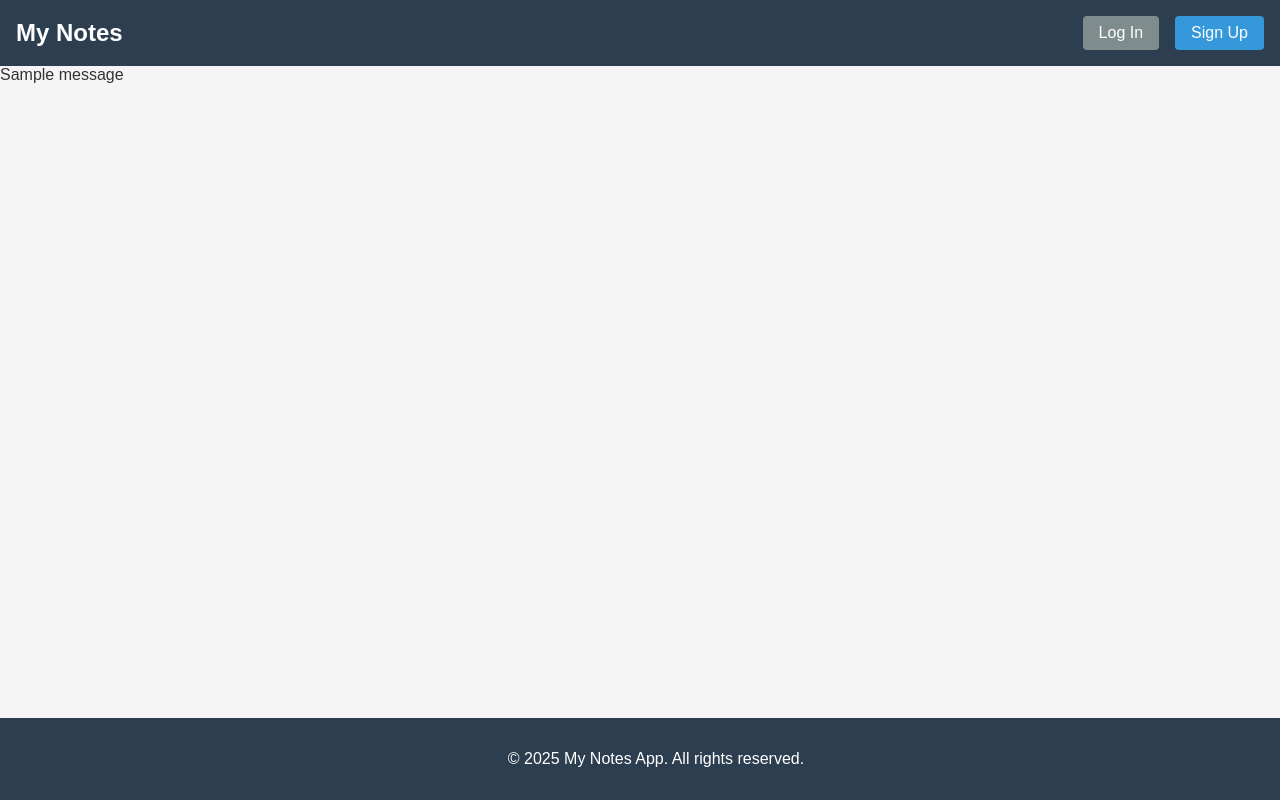
After one commit to Kzu0-afk/blockchain-notepad, a Django app: template notes/templates/notes/base.html in a window 1280 px wide. The commit adds this page. Run offline with Django 5.2, Linux system fonts and the light colour scheme; the template is opened without the code that fills it, so the values that code supplies are empty; one stand-in notice (Sample message) is shown; some libraries are stand-ins or nearby versions.

```diff
--- /dev/null
+++ b/notes/static/css/styles.css
@@ -0,0 +1,146 @@
+
+body {
+    font-family: Arial, sans-serif;
+    margin: 0;
+    padding: 0;
+    background-color: #f5f5f5;
+    color: #333;
+}
+
+
+.navbar {
+    background-color: #2c3e50;
+    padding: 1rem;
+    display: flex;
+    justify-content: space-between;
+    align-items: center;
+    color: white;
+}
+
+.navbar-brand {
+    font-size: 1.5rem;
+    font-weight: bold;
+}
+
+.navbar-menu {
+    display: flex;
+    align-items: center;
+    gap: 1rem;
+}
+
+.navbar-menu span {
+    margin-right: 1rem;
+}
+
+
+.container {
+    max-width: 1200px;
+    margin: 2rem auto;
+    padding: 0 1rem;
+}
+
+
+.form-container {
+    max-width: 500px;
+    margin: 2rem auto;
+    padding: 2rem;
+    background-color: white;
+    border-radius: 8px;
+    box-shadow: 0 2px 4px rgba(0,0,0,0.1);
+}
+
+.form-container h1 {
+    text-align: center;
+    margin-bottom: 1.5rem;
+}
+
+.form-group {
+    margin-bottom: 1rem;
+}
+
+.form-group label {
+    display: block;
+    margin-bottom: 0.5rem;
+    font-weight: bold;
+}
+
+.form-group input,
+.form-group textarea {
+    width: 100%;
+    padding: 0.5rem;
+    border: 1px solid #ddd;
+    border-radius: 4px;
+    font-size: 1rem;
+}
+
+.form-group textarea {
+    resize: vertical;
+    min-height: 100px;
+}
+
+.btn {
+    padding: 0.5rem 1rem;
+    border: none;
+    border-radius: 4px;
+    cursor: pointer;
+    text-decoration: none;
+    display: inline-block;
+    font-size: 1rem;
+}
+
+.btn-primary {
+    background-color: #3498db;
+    color: white;
+}
+
+.btn-primary:hover {
+    background-color: #2980b9;
+}
+
+.btn-secondary {
+    background-color: #7f8c8d;
+    color: white;
+}
+
+.btn-secondary:hover {
+    background-color: #6c7a89;
+}
+
+
+.note-card {
+    background-color: white;
+    padding: 1.5rem;
+    margin-bottom: 1rem;
+    border-radius: 8px;
+    box-shadow: 0 2px 4px rgba(0,0,0,0.1);
+}
+
+.note-card h2 {
+    margin-top: 0;
+    color: #2c3e50;
+}
+
+.note-card p {
+    margin: 0.5rem 0;
+}
+
+.note-card .timestamp {
+    color: #7f8c8d;
+    font-size: 0.9rem;
+}
+
+
+.footer {
+    background-color: #2c3e50;
+    color: white;
+    text-align: center;
+    padding: 1rem;
+    position: fixed;
+    bottom: 0;
+    width: 100%;
+}
+
+
+.logout-form {
+    display: inline;
+}
--- /dev/null
+++ b/notes/templates/notes/base.html
@@ -0,0 +1,45 @@
+<!DOCTYPE html>
+<html lang="en">
+<head>
+    <meta charset="UTF-8">
+    <meta name="viewport" content="width=device-width, initial-scale=1.0">
+    <title>{% block title %}My Notes{% endblock %}</title>
+    {% load static %}
+    <link rel="stylesheet" href="{% static 'css/styles.css' %}">
+</head>
+<body>
+    <nav class="navbar">
+        <div class="navbar-brand">My Notes</div>
+        <div class="navbar-menu">
+            {% if user.is_authenticated %}
+                <span>Welcome, {{ user.username }}!</span>
+                <form method="post" action="{% url 'notes:logout' %}" class="logout-form">
+                    {% csrf_token %}
+                    <button type="submit" class="btn btn-secondary">Log Out</button>
+                </form>
+            {% else %}
+                <a href="{% url 'notes:login' %}" class="btn btn-secondary">Log In</a>
+                <a href="{% url 'notes:signup' %}" class="btn btn-primary">Sign Up</a>
+            {% endif %}
+        </div>
+    </nav>
+
+    {% if messages %}
+    <div class="messages">
+        {% for message in messages %}
+            <div class="alert {{ message.tags }}">{{ message }}</div>
+        {% endfor %}
+    </div>
+    {% endif %}
+
+    <main class="container">
+        {% block content %}{% endblock %}
+    </main>
+
+    <footer class="footer">
+        <p>&copy; 2025 My Notes App. All rights reserved.</p>
+    </footer>
+
+    <script src="https://unpkg.com/htmx.org@1.9.12"></script>
+</body>
+</html>
```
Also changed, not shown: notes/templates/notes/login.html (+30 -11 lines), notes/templates/notes/signup.html (+27 -11 lines).
